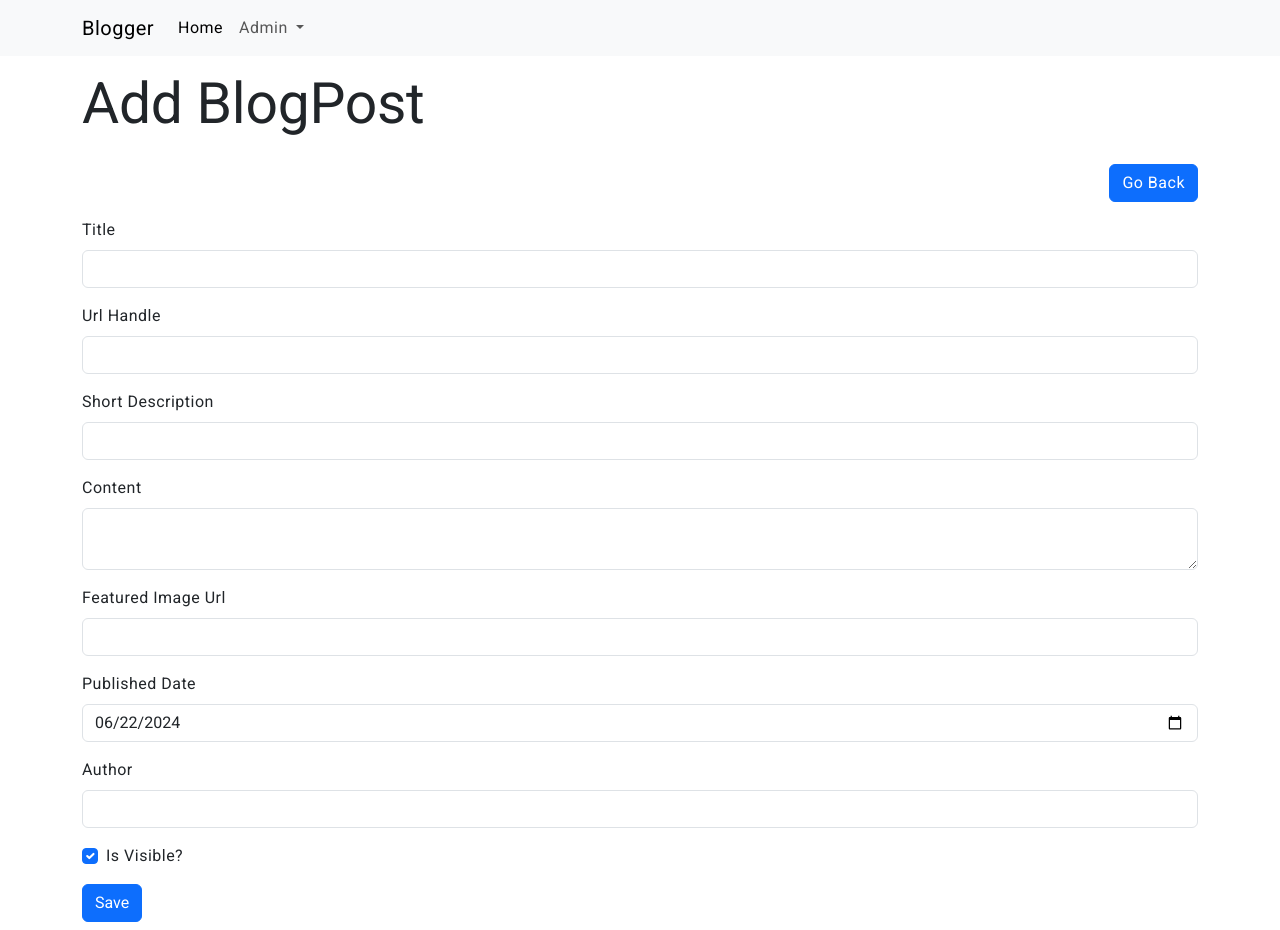
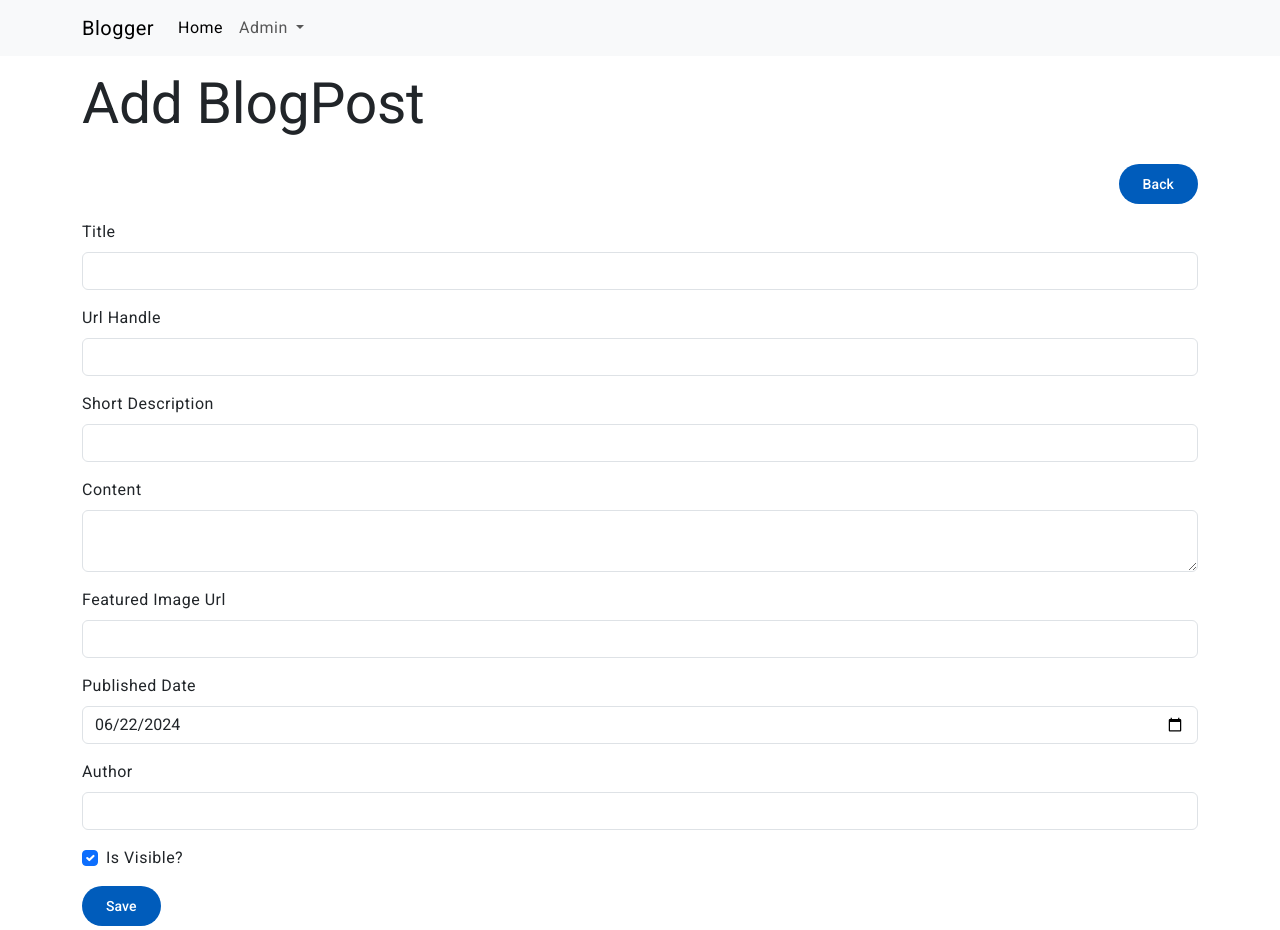
Before and after one commit to Bijjamvinay-1/bloggers.UI, an Angular app: page /admin/blogposts/add in a window 1280 px wide. Built offline with nearby package versions, Linux system fonts and the light colour scheme.

Commit message:
Added Angular componets to buttons

```diff
--- a/src/app/featuers/blog-post/add-blogpost/add-blogpost.component.html
+++ b/src/app/featuers/blog-post/add-blogpost/add-blogpost.component.html
@@ -1,7 +1,8 @@
 <div class="container">
     <h1 class="mt-3">Add BlogPost</h1>
     <div class="d-flex justify-content-end mt-3">
-      <a [routerLink]="['/admin/blogposts']" class="btn btn-primary" type="submit">Go Back</a>
+      <!-- <a [routerLink]="['/admin/blogposts']" class="btn btn-primary" type="submit">Go Back</a> -->
+      <a mat-flat-button [routerLink]="['/admin/blogposts']" >Back</a>
     </div>
 
     <form #form="ngForm" (ngSubmit)="onFormSubmit()">
@@ -80,7 +81,8 @@
         </div>
 
         <div class="mt-3">
-          <button type="submit" class="btn btn-primary">Save</button>
+          <!-- <button type="submit" class="btn btn-primary">Save</button> -->
+          <a mat-flat-button >Save</a>
         </div>
       </div>
     </form>
--- a/src/app/featuers/blog-post/blogpost-list/blogpost-list.component.html
+++ b/src/app/featuers/blog-post/blogpost-list/blogpost-list.component.html
@@ -3,7 +3,8 @@
     <h1 class="mt-3">BlogPost List</h1>
 
     <div class="d-flex justify-content-end mt-3">
-      <a [routerLink]="['/admin/blogposts/add']" class="btn btn-primary">Add BlogPost</a>
+      <!-- <a [routerLink]="['/admin/blogposts/add']" class="btn btn-primary">Add BlogPost</a> -->
+      <a mat-flat-button [routerLink]="['/admin/blogposts/add']" >Add BlogPost</a>
     </div>
 
     <ng-container *ngIf="blogPosts$ | async as blogPosts">
--- a/src/app/featuers/category/add-category/add-category.component.html
+++ b/src/app/featuers/category/add-category/add-category.component.html
@@ -2,7 +2,8 @@
 
     <h1 class="mt-3">Add Category</h1>
     <div class="d-flex justify-content-end mt-3">
-      <a [routerLink]="['/admin/categories']" class="btn btn-primary" type="submit">Go Back</a>
+      <!-- <a [routerLink]="['/admin/categories']" class="btn btn-primary" type="submit">Go Back</a> -->
+      <a mat-flat-button [routerLink]="['/admin/categories']" >Back</a>
     </div>
     <form #form="ngForm" (ngSubmit)="onFormSubmit()">
       <div class="mt-2">
@@ -22,7 +23,7 @@
         </div>
 
         <div class="mt-3">
-          <button type="submit" class="btn btn-primary">Save</button>
+          <a mat-flat-button >Save</a>
         </div>
 
       </div>
--- a/src/app/featuers/category/category-list/category-list.component.html
+++ b/src/app/featuers/category/category-list/category-list.component.html
@@ -3,7 +3,8 @@
     <h1 class="mt-3">Category List</h1>
 
     <div class="d-flex justify-content-end mt-3">
-      <a [routerLink]="['/admin/categories/add']" class="btn btn-primary">Add Category</a>
+      <!-- <a [routerLink]="['/admin/categories/add']" class="btn btn-primary">Add Category</a> -->
+      <a mat-flat-button [routerLink]="['/admin/categories/add']" >Add Category</a>
 
     </div>
     <div class="container" class="mt-2">
--- a/src/app/featuers/category/category-list/category-list.component.ts
+++ b/src/app/featuers/category/category-list/category-list.component.ts
@@ -13,6 +13,7 @@ import { Observable } from 'rxjs';
 export class CategoryListComponent implements OnInit {
   categories$?: Observable<Category[]>;
 
+
   constructor(private categoryService: CategoryService) {
   }
 
--- a/src/app/featuers/category/edit-category/edit-category.component.html
+++ b/src/app/featuers/category/edit-category/edit-category.component.html
@@ -2,7 +2,8 @@
 
     <h1 class="mt-3">Edit Category</h1>
     <div class="d-flex justify-content-end mt-3">
-        <a [routerLink]="['/admin/categories']" class="btn btn-primary" type="submit">Go Back</a>
+        <!-- <a [routerLink]="['/admin/categories']" class="btn btn-primary" type="submit">Go Back</a> -->
+       <a mat-flat-button [routerLink]="['/admin/categories']" >Back</a>
       </div>
 
     <ng-container *ngIf="category;else notFound">
@@ -36,12 +37,16 @@
             <label class="form-label" for="categoryUrlHandle" id="floatingInput">Category Url Handle:</label>
           </div>
 
-          <div class="mt-3 d-flex">
-            <button type="submit" class="btn btn-primary">Save</button>
+          <div class="mt-3">
+            <button mat-flat-button>Save</button>
 
-            <button type="button" class="btn btn-danger ms-3"
+            <!-- <button type="button" class="btn btn-danger ms-3"
             (click)="onDelete()"
-            >Delete</button>
+            >Delete</button> -->
+
+            <button mat-fab aria-label class="btn btn-danger ms-3" (click)="onDelete()">
+              <mat-icon>delete</mat-icon>
+            </button>
 
           </div>
         </div>
```
